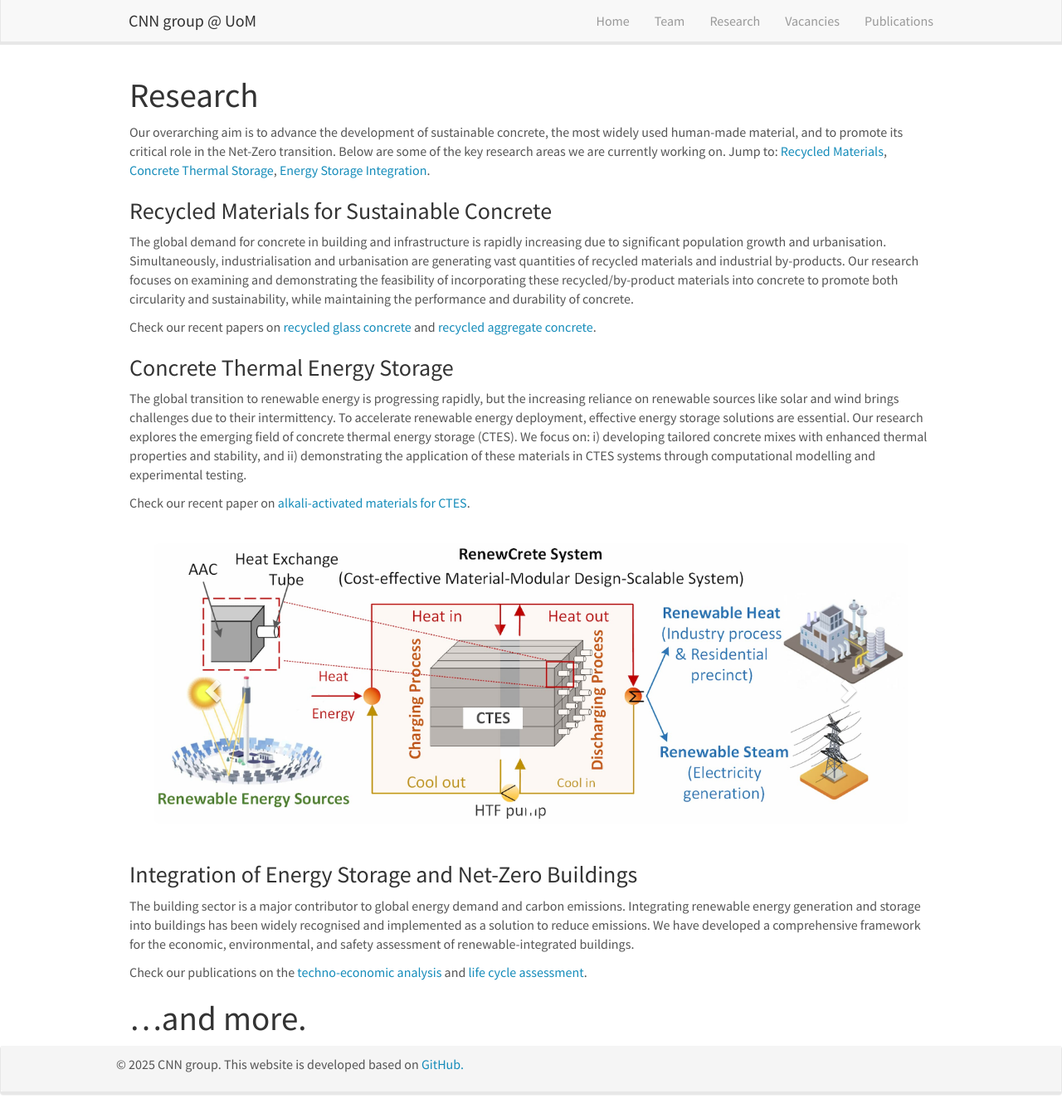
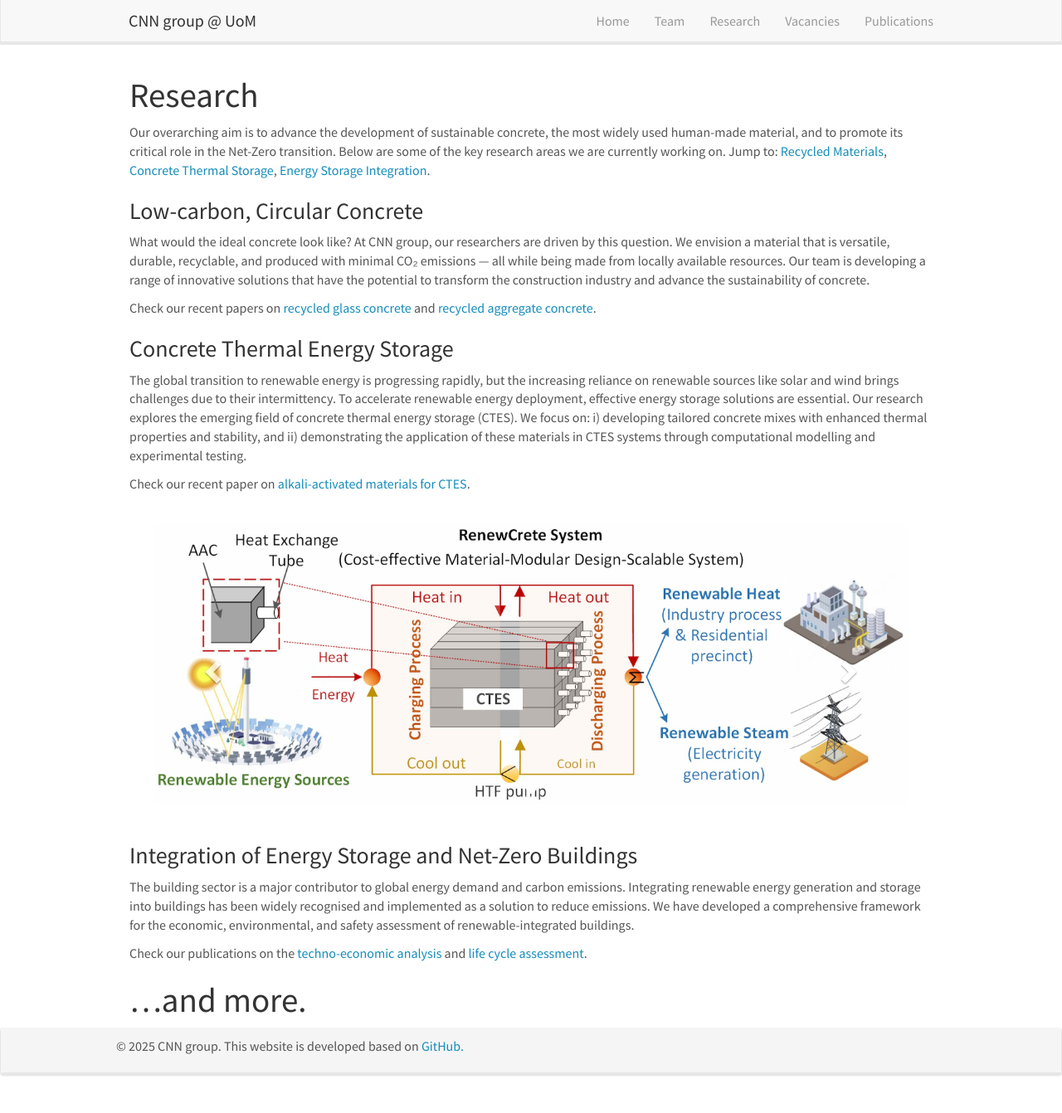
Before and after one commit to tuannguyenngoc/cnn-group, a Jekyll site: the page built from _pages/research.md, in a window 1280 px wide and 1342 px high. Shown: the whole window at 83% size. Built offline with Jekyll 4.4.1, drawn with Linux system fonts in a browser that asks for light colours; nearby versions of some CDN libraries.

Commit message:
Update research.md

```diff
--- a/_pages/research.md
+++ b/_pages/research.md
@@ -11,8 +11,8 @@ permalink: /research/
 Our overarching aim is to advance the development of sustainable concrete, the most widely used human-made material, and to promote its critical role in the Net-Zero transition. Below are some of the key research areas we are currently working on.
 Jump to: [Recycled Materials](#recycled-materials-for-sustainable-concrete), [Concrete Thermal Storage](#concrete-thermal-energy-storage), [Energy Storage Integration](#integration-of-energy-storage-and-net-zero-buildings).
 
-### Recycled Materials for Sustainable Concrete
-The global demand for concrete in building and infrastructure is rapidly increasing due to significant population growth and urbanisation. Simultaneously, industrialisation and urbanisation are generating vast quantities of recycled materials and industrial by-products. Our research focuses on examining and demonstrating the feasibility of incorporating these recycled/by-product materials into concrete to promote both circularity and sustainability, while maintaining the performance and durability of concrete.
+### Low-carbon, Circular Concrete
+What would the ideal concrete look like? At CNN group, our researchers are driven by this question. We envision a material that is versatile, durable, recyclable, and produced with minimal CO₂ emissions — all while being made from locally available resources. Our team is developing a range of innovative solutions that have the potential to transform the construction industry and advance the sustainability of concrete.
 
 Check our recent papers on [recycled glass concrete](https://www.sciencedirect.com/science/article/pii/S0950061824036183) and [recycled aggregate concrete](https://www.jstage.jst.go.jp/article/jact/23/3/23_168/_article/-char/ja/).
 
```
